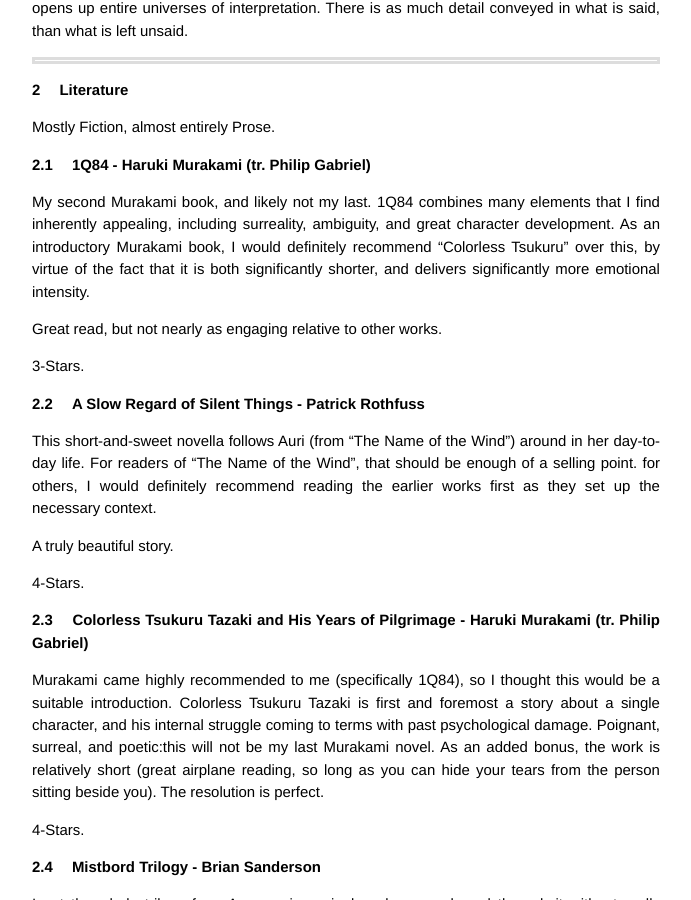
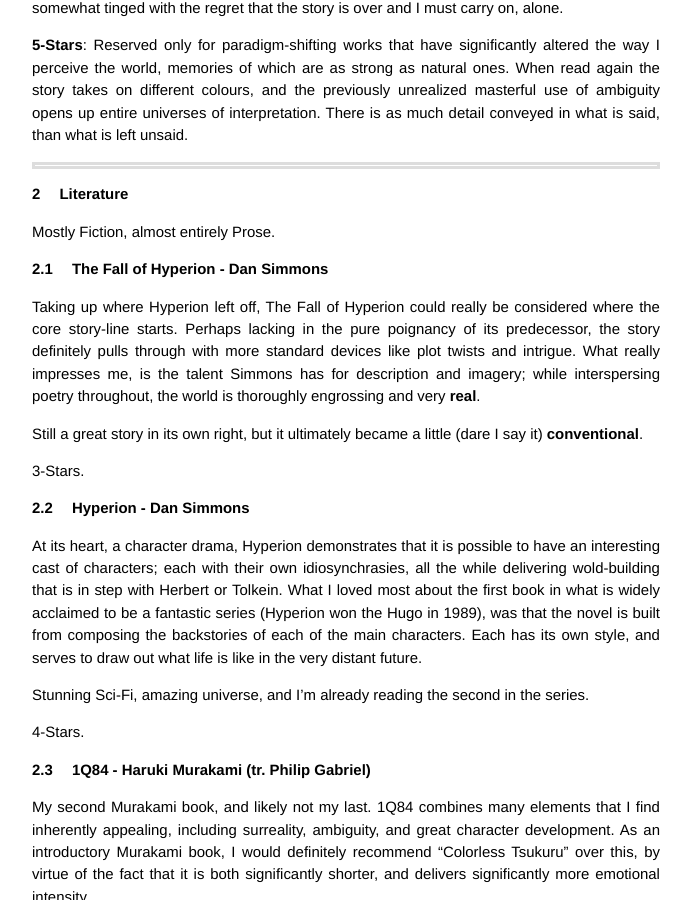
Before and after one commit to athuras/athuras.github.com, a Jekyll site: the page built from _posts/2014-08-06-Booklist.markdown, in a window 1280 px wide and 900 px high, scrolled down 2003 px. Shown: the whole window, without its empty margins (294-985 px from the left). Built offline with Jekyll 4.4.1, drawn with Linux system fonts in a browser that asks for light colours; comment, search, counter and statistics services are not loaded; some of the changed text lies outside the part shown.

Commit message:
hyperion et al

```diff
--- a/_posts/2014-08-06-Booklist.markdown
+++ b/_posts/2014-08-06-Booklist.markdown
@@ -40,6 +40,27 @@
 
 # Literature
 Mostly Fiction, almost entirely Prose.
+
+## The Fall of Hyperion - Dan Simmons
+Taking up where Hyperion left off, The Fall of Hyperion could really be considered where the core story-line starts.
+Perhaps lacking in the pure poignancy of its predecessor, the story definitely pulls through with more standard devices like plot twists and intrigue.
+What really impresses me, is the talent Simmons has for description and imagery; while interspersing poetry throughout, the world is thoroughly engrossing and very **real**.
+
+Still a great story in its own right, but it ultimately became a little (dare I say it) **conventional**.
+
+3-Stars.
+
+
+## Hyperion - Dan Simmons
+At its heart, a character drama, Hyperion demonstrates that it is possible to have an interesting cast of characters; each with their own idiosynchrasies, all the while delivering wold-building that is in step with Herbert or Tolkein.
+What I loved most about the first book in what is widely acclaimed to be a fantastic series (Hyperion won the Hugo in 1989), was that the novel is built from composing the backstories of each of the main characters.
+Each has its own style, and serves to draw out what life is like in the very distant future.
+
+Stunning Sci-Fi, amazing universe, and I'm already reading the second in the series.
+
+4-Stars.
+
+
 
 ## 1Q84 - Haruki Murakami (tr. Philip Gabriel)
 My second Murakami book, and likely not my last.
@@ -198,6 +219,22 @@
 # Video
 Mostly Anime
 
+## Mobile Suit Gundam 00 Season 1 (2007)
+My first official foray into the Giant Robot genre (well, I guess Knights of Sidonia counts), MSG 00 delivers as advertised.
+While I aknowledge that half the point of Giant Robot Anime is showing giant robots doing giant robot things, it does get a little tedious.
+If this season were condensed into say 12 episodes, with all the character development and backstory taking center stage instead of repetitive Giant Robot Battles, this would be a truly genre-defining series.
+
+Don't get me wrong: the Giant Robot Battles are pretty cool, and feature some cool artwork, but I think there can be more to it than that.
+Maybe I'm missing the point.
+
+2-Stars.
+
+## No Game No Life (2014)
+Clever, quirky, and featureing fantastically surreal art, No Game No Life delivers entertainment, and some times, all you want is a little entertainment.
+The characters are a little flat, and some memes are overplayed (fanservice gets obnoxious at times), but otherwise fun.
+
+2-Stars.
+
 ## Code Geass (2006-2008)
 All around enjoyable. Some great plot twists, marked by moments of noticeable tedium.
 Above all, a character drama with elements (successfully) taken from Death Note.
@@ -213,7 +250,7 @@
 However, many of the great moments (writing wise) are demolished by the writer's incessant need to "explain" the implications of a particular point, often with a daunting array of pretense and esoteric quotes from long-dead philosophers (not that their mortality is relevant mind you).
 Perhaps because it is for all intents and purposes a Shonen drama, the writers felt it necessary to "talk down" to the audience wherever possible, perhaps that is another latent message; but I doubt it.
 
-The show had a few great episodes, and many great moments, but really lost steam in the second season.
+The show had a few great episodes, and many great moments, but really lost steam in the second season (although the ending was great).
 
 1-Star.
 
```
